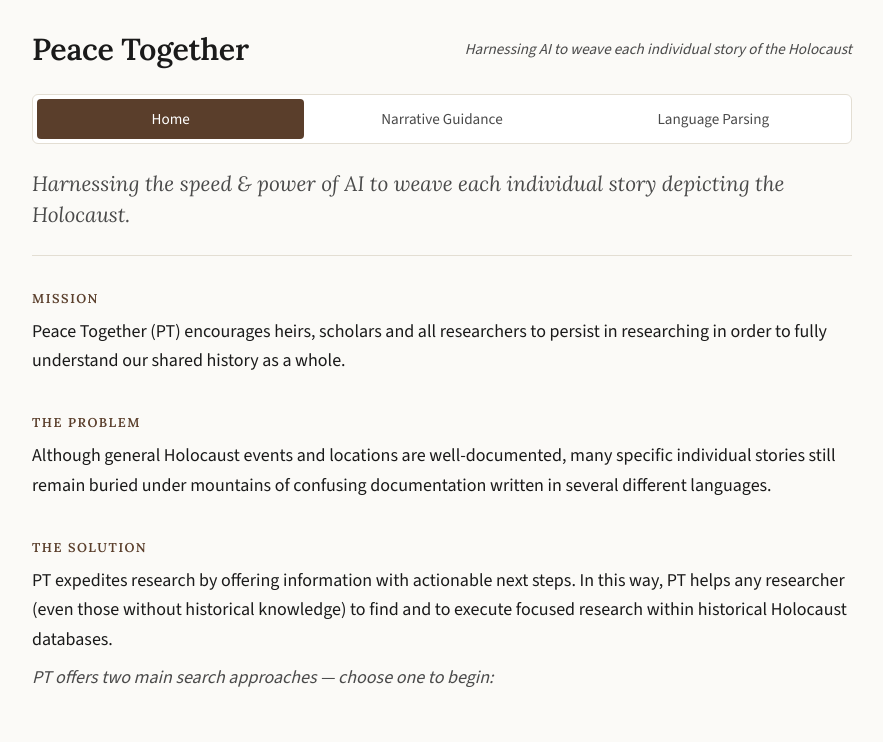
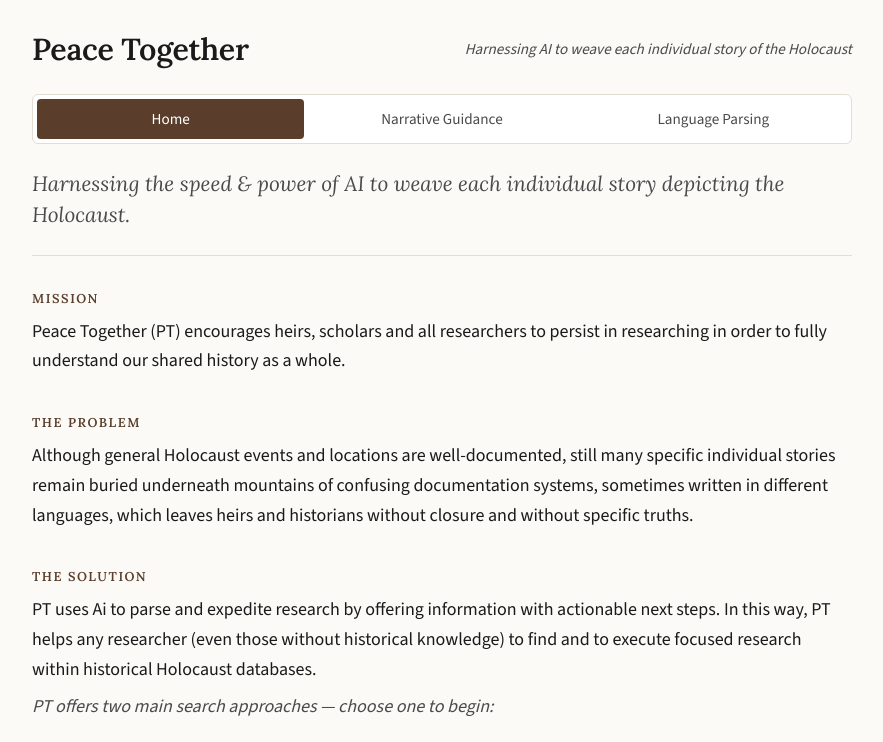
Before and after one commit to luckyix39/Script-Bridge, a React (Vite) app in the folder frontend/: page / in a window 1280 px wide. Shown: the top 742 px of the page, without its empty margins (198-1081 px from the left). Built offline with nearby package versions, Linux system fonts and the light colour scheme.

Commit message:
Update Landing.tsx

```diff
--- a/frontend/src/pages/Landing.tsx
+++ b/frontend/src/pages/Landing.tsx
@@ -25,14 +25,18 @@ export default function Landing({ onNavigate }: Props) {
       <section className={styles.section}>
         <h2 className={styles.h}>The Problem</h2>
         <p>
-           Although general Holocaust events and locations are well-documented, many specific individual stories still remain buried under mountains of confusing documentation written in several different languages.
+           Although general Holocaust events and locations are well-documented,
+          still many specific individual stories remain buried underneath mountains of
+          confusing documentation systems, sometimes written in different languages,
+          which leaves heirs and historians without closure and without specific
+          truths.
         </p>
       </section>
 
       <section className={styles.section}>
         <h2 className={styles.h}>The Solution</h2>
         <p>
-          PT expedites research by offering information with actionable next
+          PT uses Ai to parse and expedite research by offering information with actionable next
           steps. In this way, PT helps any researcher (even those without
           historical knowledge) to find and to execute focused research within
           historical Holocaust databases.
```
